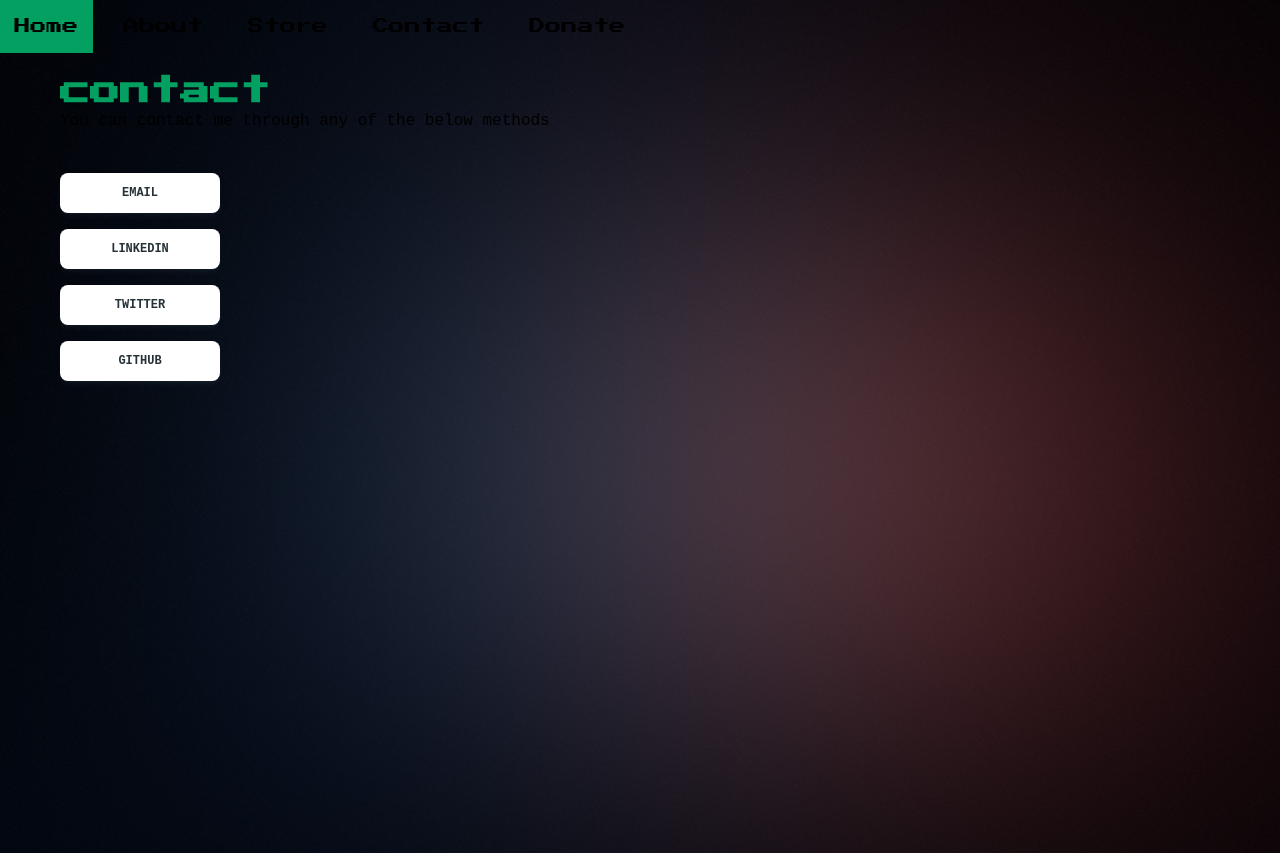
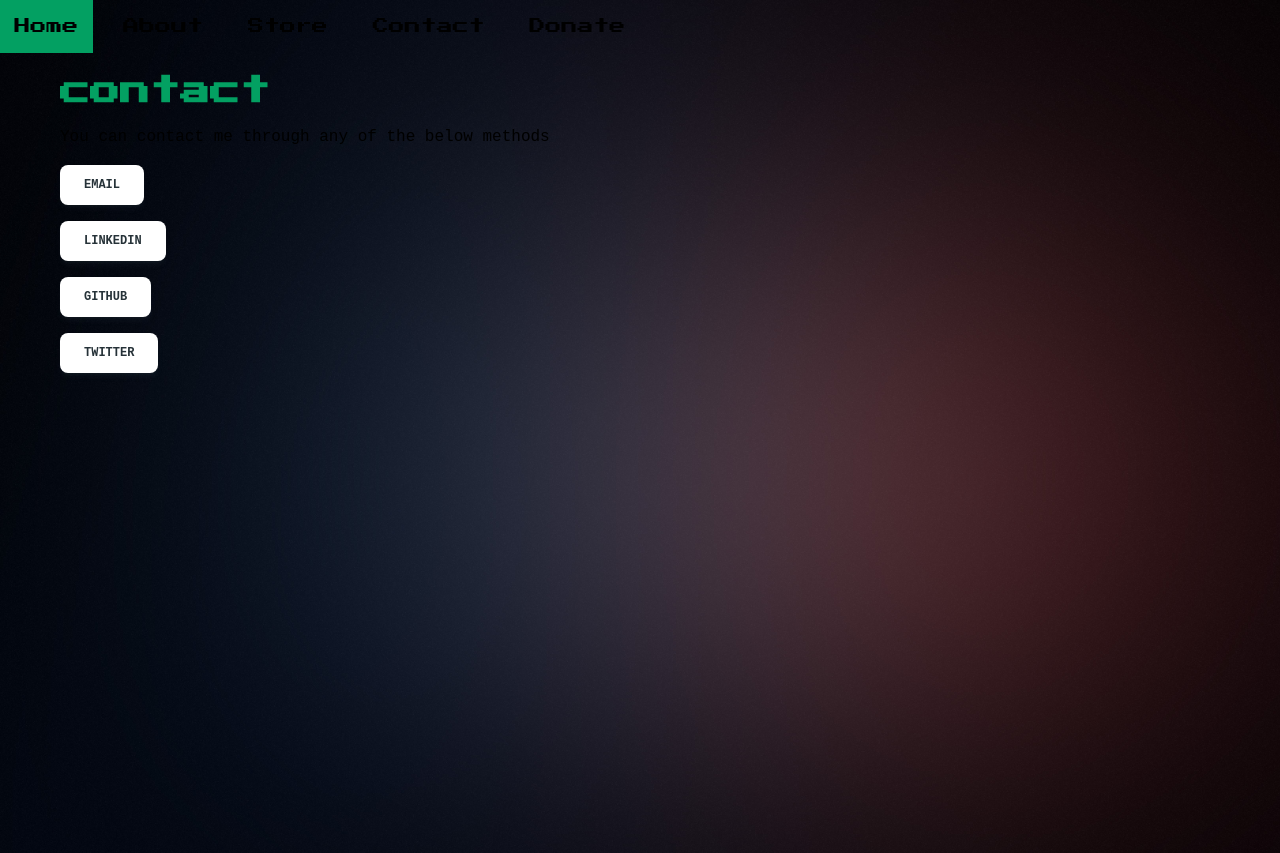
Before and after one commit to jamoowen/Portfolio-Next, a Next.js app: page /contact in a window 1280 px wide. Built offline with nearby package versions, Linux system fonts and the light colour scheme.

Commit message:
fixed email link

```diff
--- a/src/app/(features)/contact/page.jsx
+++ b/src/app/(features)/contact/page.jsx
@@ -11,103 +11,140 @@ import {
 
 import Link from "next/link";
 
+export default function Contact() {
 
-export default function Home() {
+    const contactList = [
+        { label: 'Email', path: 'mailto:011jamesowen@gmail.com?subject=Website' },
+        { label: 'LinkedIn', path: 'https://www.linkedin.com/in/jamesowen24' },
+        { label: 'GitHub', path: 'https://github.com/jamoowen' },
+        { label: 'Twitter', path: 'https://twitter.com/jmsowen24' }
+    ]
+
+
     return (
-        <>
         <main className="flex min-h-screen flex-col items-left">
 
-                <div className="ml-10 p-5">
-                    <h1 className="text-3xl font-bold font-pixel text-matrix-50">
+            <div className="ml-10 p-5 mb-4">
+                <h1 className="text-3xl font-bold font-pixel text-matrix-50 mb-4">
                     contact
                 </h1>
-                    <p className="font-mono">
+                <p className="font-mono mb-4">
                     You can contact me through any of the below methods
                 </p>
+                {/* <a href="mailto:jamow.owen@gmail.com">TRY</a> */}
 
+                <ul role="list" className="divide-slate-200">
+                    {contactList.map((l, i) => (
+                        <div className="mb-4" key={i}> {/* Add the key prop here */}
+                            <a href={l.path} target="_blank">
+                                <Button color="white" fullWidth={false} size="md" className="font-mono" variant="gradient" href={l.path}>
+                                    {l.label}
+                                </Button>
+                            </a>
                         </div>
-                <div className="flex flex-col ml-10 p-5 font-mono">
-                    <div className="mb-4 w-40">
-                        <Menu>
-                            <MenuHandler>
-                                <Button color="white" fullWidth={true} size="md" className="font-mono" variant="gradient">
-                                    Email
-                                </Button>
-                            </MenuHandler>
-                            <MenuList>
+                    ))}
+                </ul>
+            </div>
 
-                                <MenuItem>
-                                    <a
-                                        href="#mailgo"
-                                        data-address="011jamesowen"
-                                        data-domain="gmail.com"
-                                        data-subject="Website Interest"
-                                        data-body="Hi James, after having a look throught your portfolio, I wanted to reach out!"
-                                    >Email me</a>
+        </main>
 
-                                </MenuItem>
+    )
+}
 
 
-                            </MenuList>
-                        </Menu>
-                    </div>
-                    <div className="mb-4 w-40">
-                        <Menu>
-                            <MenuHandler>
-                                <Button color="white" fullWidth={true} size="md" className="font-mono" variant="gradient">
-                                    LinkedIn</Button>
-                            </MenuHandler>
-                            <MenuList>
+// export default function Home() {
+//     return (
+//         <>
+//             <main className="flex min-h-screen flex-col items-left">
 
-                                <MenuItem>
-                                    <Link href="https://www.linkedin.com/in/jamesowen24/">linkedin.com/in/jamesowen24/</Link>
+//                 <div className="ml-10 p-5">
+//                     <h1 className="text-3xl font-bold font-pixel text-matrix-50">
+//                         contact
+//                     </h1>
+//                     <p className="font-mono">
+//                         You can contact me through any of the below methods
+//                     </p>
 
-                                </MenuItem>
+//                 </div>
+//                 <div className="flex flex-col ml-10 p-5 font-mono">
+//                     <div className="mb-4 w-40">
+//                         <Menu>
+//                             <MenuHandler>
+//                                 <Button color="white" fullWidth={true} size="md" className="font-mono" variant="gradient">
+//                                     Email
+//                                 </Button>
+//                             </MenuHandler>
+//                             <MenuList>
+
+//                                 <MenuItem>
+//                                 <a
+//   href="mailto:011jamesowen@gmail.com?subject=Website%20Interest&body=Hi%20James%2C%20after%20having%20a%20look%20through%20your%20portfolio%2C%20I%20wanted%20to%20reach%20out!"
+// >Email me</a>
 
 
-                            </MenuList>
-                        </Menu>
-                    </div>
-                    <div className="mb-4 w-40">
-                        <Menu>
-                            <MenuHandler>
-                                <Button color="white" fullWidth={true} size="md" className="font-mono" variant="gradient">
-                                    Twitter</Button>
-                            </MenuHandler>
-                            <MenuList>
-
-                                <MenuItem>
-                                    <Link href="https://twitter.com/jmsowen24/">twitter.com/jmsowen24/</Link>
-
-                                </MenuItem>
+//                                 </MenuItem>
 
 
-                            </MenuList>
-                        </Menu>
-                    </div>
-                    <div className="mb-4 w-40">
-                        {/* <Button color="white" fullWidth={true} size="md" className="font-mono" variant="gradient">
-              Github
-            </Button> */}
-                        <Menu>
-                            <MenuHandler>
-                                <Button color="white" fullWidth={true} size="md" className="font-mono" variant="gradient">
-                                    Github</Button>
-                            </MenuHandler>
-                            <MenuList>
+//                             </MenuList>
+//                         </Menu>
+//                     </div>
+//                     <div className="mb-4 w-40">
+//                         <Menu>
+//                             <MenuHandler>
+//                                 <Button color="white" fullWidth={true} size="md" className="font-mono" variant="gradient">
+//                                     LinkedIn</Button>
+//                             </MenuHandler>
+//                             <MenuList>
 
-                                <MenuItem>
-                                    <Link href="https://github.com/jamoowen/">github.com/jamoowen/</Link>
+//                                 <MenuItem>
+//                                     <Link href="https://www.linkedin.com/in/jamesowen24/" target="_blank">linkedin.com/in/jamesowen24/</Link>
 
-                                </MenuItem>
+//                                 </MenuItem>
 
 
-                            </MenuList>
-                        </Menu>
-                    </div>
-                </div>
-            </main>
-        </>
-    )
-}
-// ui-monospace', 'SFMono-Regular
+//                             </MenuList>
+//                         </Menu>
+//                     </div>
+//                     <div className="mb-4 w-40">
+//                         <Menu>
+//                             <MenuHandler>
+//                                 <Button color="white" fullWidth={true} size="md" className="font-mono" variant="gradient">
+//                                     Twitter</Button>
+//                             </MenuHandler>
+//                             <MenuList>
+
+//                                 <MenuItem>
+//                                     <Link href="https://twitter.com/jmsowen24/" target="_blank">twitter.com/jmsowen24/</Link>
+
+//                                 </MenuItem>
+
+
+//                             </MenuList>
+//                         </Menu>
+//                     </div>
+//                     <div className="mb-4 w-40">
+//                         {/* <Button color="white" fullWidth={true} size="md" className="font-mono" variant="gradient">
+//               Github
+//             </Button> */}
+//                         <Menu>
+//                             <MenuHandler>
+//                                 <Button color="white" fullWidth={true} size="md" className="font-mono" variant="gradient">
+//                                     Github</Button>
+//                             </MenuHandler>
+//                             <MenuList>
+
+//                                 <MenuItem>
+//                                     <Link href="https://github.com/jamoowen/" target="_blank">github.com/jamoowen/</Link>
+
+//                                 </MenuItem>
+
+
+//                             </MenuList>
+//                         </Menu>
+//                     </div>
+//                 </div>
+//             </main>
+//         </>
+//     )
+// }
+// // ui-monospace', 'SFMono-Regular
--- a/src/app/components/HomeLinks/HomeLinks.jsx
+++ b/src/app/components/HomeLinks/HomeLinks.jsx
@@ -41,8 +41,6 @@ export default function HomeLinks() {
             {links.map((l, i) =>
 
                 <Link className='' style={{
-
-
                 }}
                     key={i}
                     href={l.path}>
```
Also changed, not shown: public/text/about.jsx (+6 -6 lines). Lines whose indentation alone changed are shown as unchanged.
